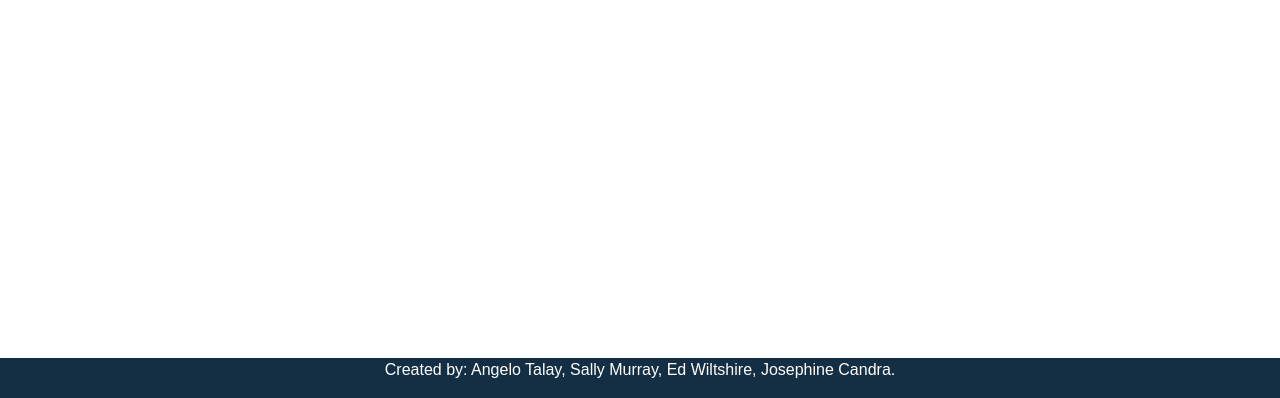
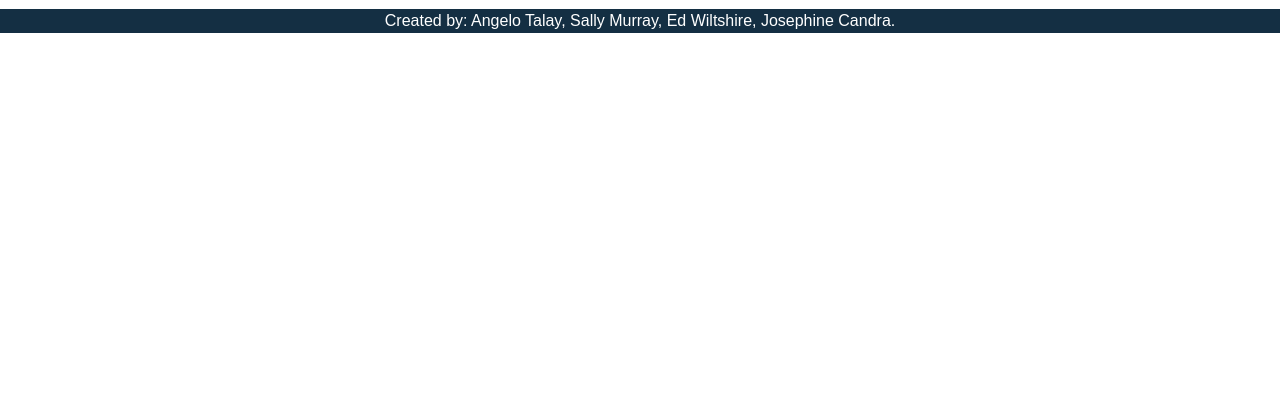
Before and after one commit to LonaCoding/SRP, a Flask app: template templates/analysis_pipelines.html in a window 1280 px wide. Shown: the part 402-800 px from the top of the page. Run offline with Flask 2, Linux system fonts and the light colour scheme; the template is opened without the code that fills it, so the values that code supplies are empty; some libraries are stand-ins or nearby versions.

Commit message:
Fixed sticky footer for pipeline analysis pages

```diff
--- a/templates/analysis_pipelines.html
+++ b/templates/analysis_pipelines.html
@@ -125,7 +125,7 @@
   </main>
 
 
-  <footer id='footer' class='footer fixed-bottom'>
+  <footer id='footer' class='footer mt-auto'>
       <p class='footer-text'>
         Created by: Angelo Talay, Sally Murray, Ed Wiltshire, Josephine Candra.
       </p>
```
